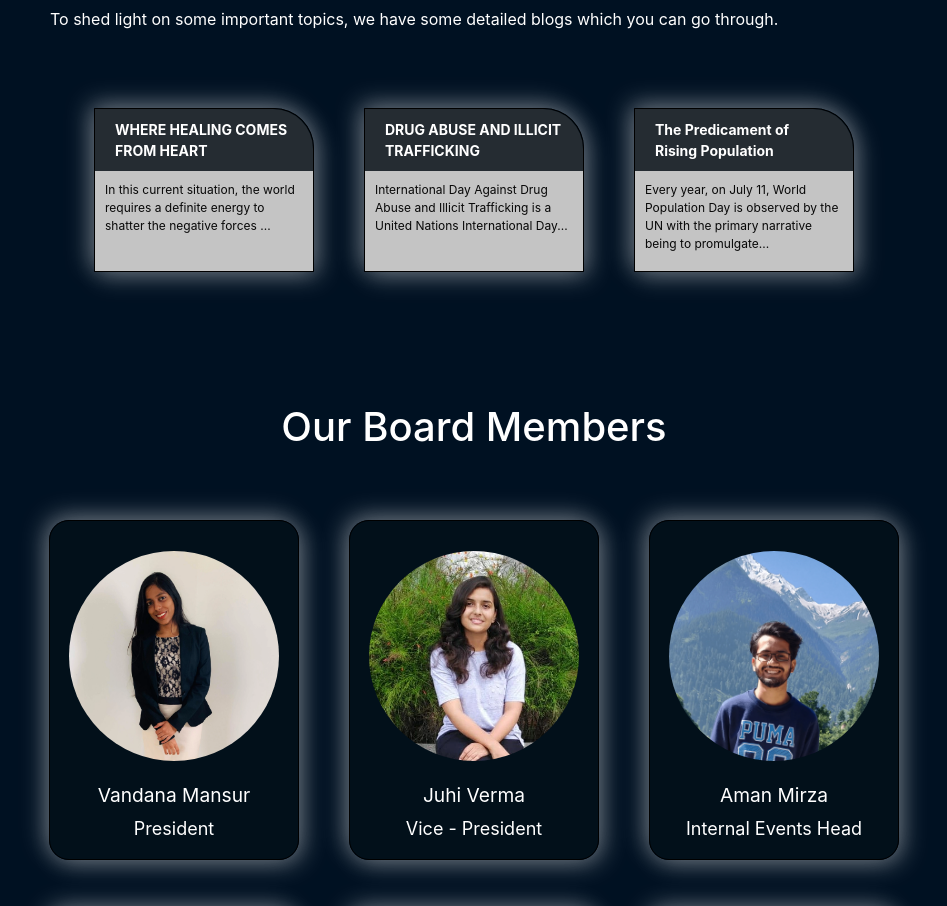
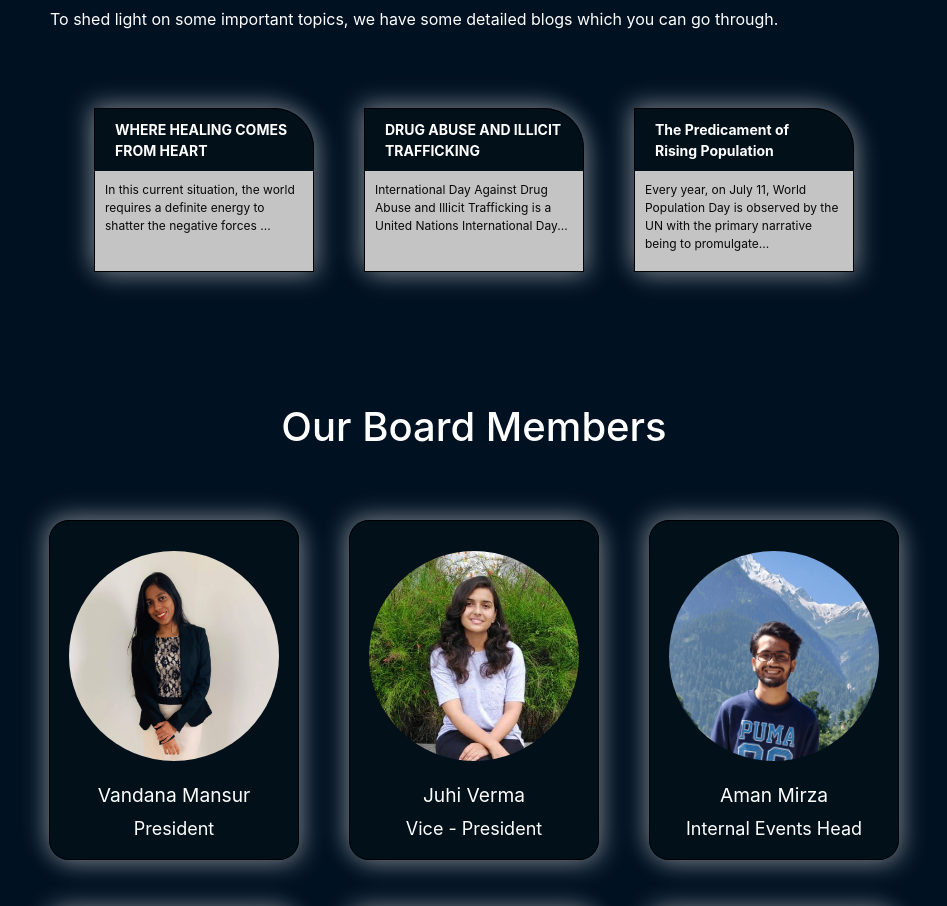
Before and after one commit to ayuda-ngo/website, a React (Create React App) app: page / in a window 1280 px wide. Shown: the part 3733-4639 px from the top of the page, without its empty margins (166-1113 px from the left). Built offline with nearby package versions, Linux system fonts and the light colour scheme; a web font is replaced by a local one.

Commit message:
🔧 Fixed Blog Card

```diff
--- a/src/templates/blogCard.jsx
+++ b/src/templates/blogCard.jsx
@@ -25,7 +25,6 @@ const BlogHeading = styled.div`
   display: -webkit-box;
   -webkit-line-clamp: 2;
   -webkit-box-orient: vertical;
-  background-color: rgba(80, 80, 80, 0.45);
 `;
 
 const BlogText = styled.a`
```
